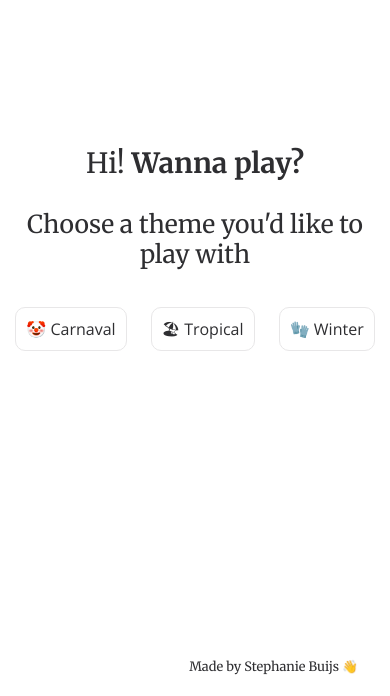
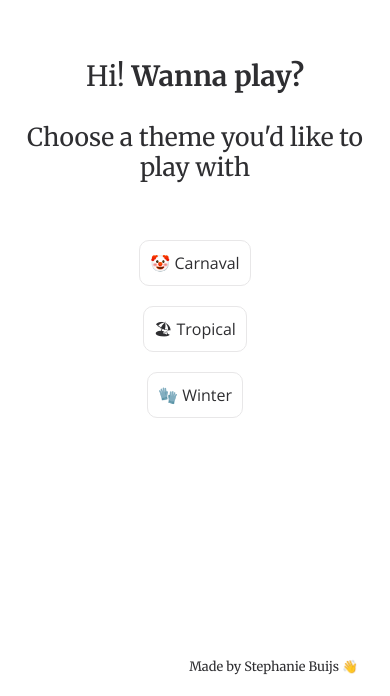
Before and after one commit to sbuijs/memory-js, a plain HTML site: page index.html in a window 390 px wide. Shown: the part 148-844 px from the top of the page. Drawn offline with nearby package versions, Linux system fonts and the light colour scheme.

Commit message:
added mobile styling

```diff
--- a/index.html
+++ b/index.html
@@ -28,9 +28,9 @@
         <h1>Hi! <strong>Wanna play?</strong></h1>
         <h2 class="text-center"> Choose a theme you'd like to play with</h2>
         <div class="intro__themes">
-            <a class="button-secondary theme-button" data-theme="0" href="">Theme name</a>
-            <a class="button-secondary theme-button" data-theme="1" href="">Theme name</a>
-            <a class="button-secondary theme-button" data-theme="2" href="">Theme name</a>
+            <a class="button-secondary theme-button mx-auto" data-theme="0" href="">Theme name</a>
+            <a class="button-secondary theme-button mx-auto" data-theme="1" href="">Theme name</a>
+            <a class="button-secondary theme-button mx-auto" data-theme="2" href="">Theme name</a>
         </div>
     </div>
 
--- a/style.css
+++ b/style.css
@@ -132,11 +132,15 @@ align-items: center;
 
 
 
-.game__end{
-
+.intro__themes{
+  display: flex;
+  flex-direction: column;
 }
-
-
+@media only screen and (min-device-width: 960px) {
+ .intro__themes{
+  display: inline;
+}
+}
 
 
 
@@ -257,7 +261,7 @@ display: none;
 .container-game__content__details{
   display: flex;
 flex-direction: row;
-
+  text-align: center;
 }
 
 .container-game__content__details h2,
```
